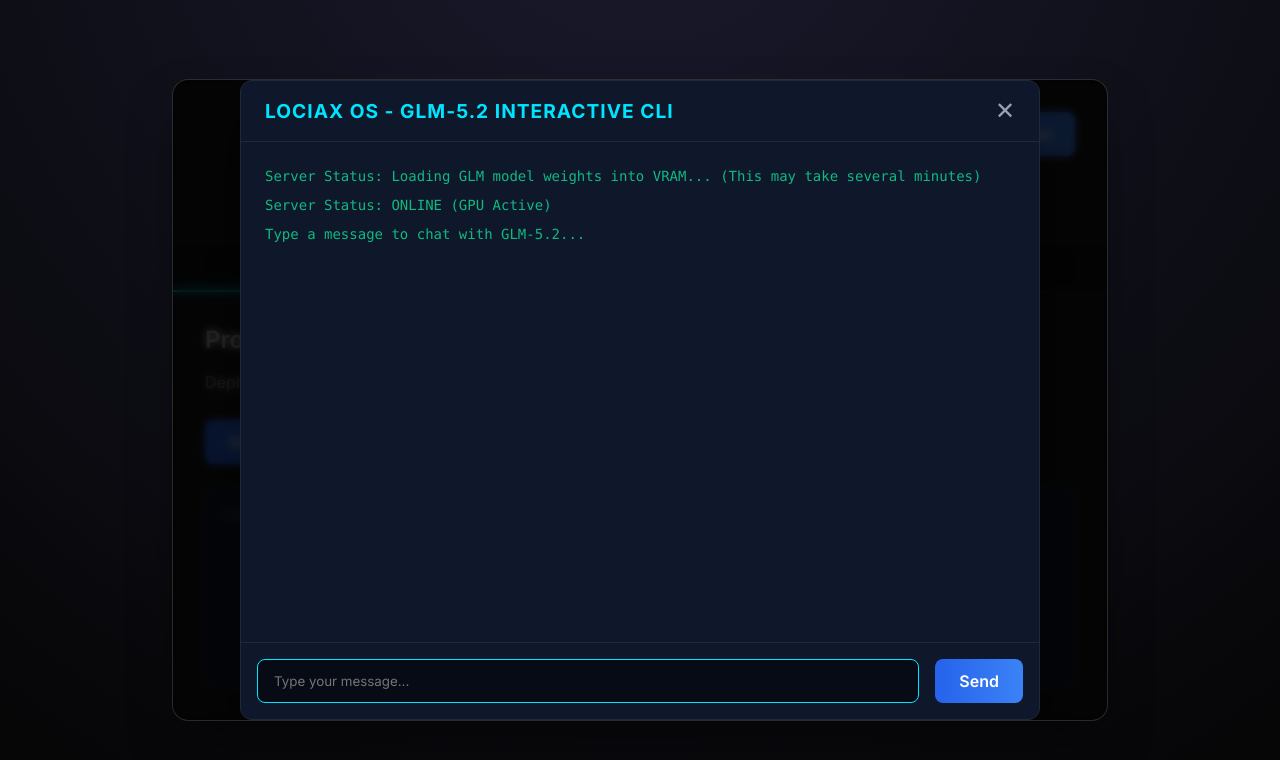
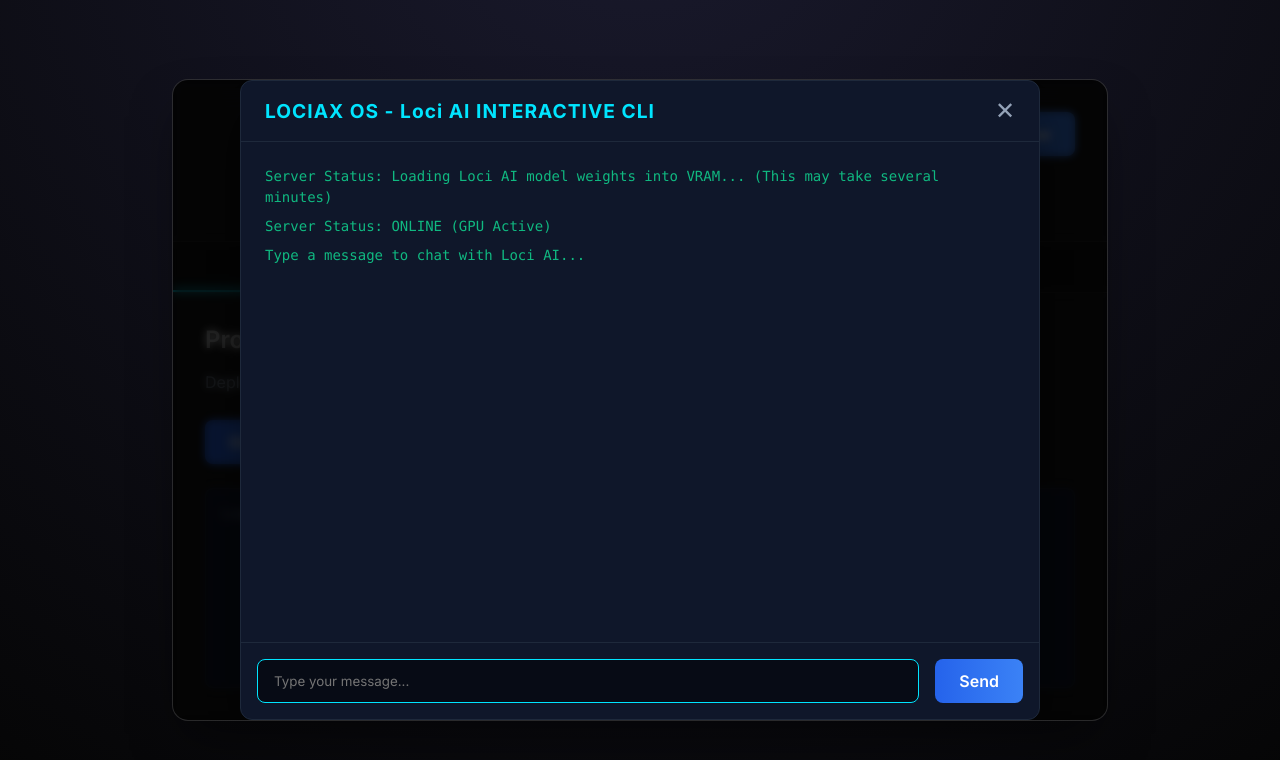
Before and after one commit to lociAI/LociaX-OS-Web, a React app: page / in a window 1280 px wide. Both pictures are taken after a click on the button "🚀 Launch AI Now". Shown: the top 760 px of the page. Built offline with nearby package versions, Linux system fonts and the light colour scheme; the HTML template or start-up script is replaced by a standard one.

Commit message:
Initial commit for SaaS Web App

```diff
--- a/src/App.jsx
+++ b/src/App.jsx
@@ -8,9 +8,9 @@ function App() {
   const [promptCategory, setPromptCategory] = useState('Coding - Python Expert');
   const [showGlmChat, setShowGlmChat] = useState(false);
   const [chatHistory, setChatHistory] = useState([
-    { sender: 'system', text: 'Server Status: Loading GLM model weights into VRAM... (This may take several minutes)' },
+    { sender: 'system', text: 'Server Status: Loading Loci AI model weights into VRAM... (This may take several minutes)' },
     { sender: 'system', text: 'Server Status: ONLINE (GPU Active)' },
-    { sender: 'system', text: 'Type a message to chat with GLM-5.2...' }
+    { sender: 'system', text: 'Type a message to chat with Loci AI...' }
   ]);
   const [chatInput, setChatInput] = useState('');
   const chatEndRef = useRef(null);
@@ -22,12 +22,12 @@ function App() {
 
   const handleInstall = () => {
     setIsInstalling(true);
-    setLogs(["Starting GLM-5.2 Cloud Provisioning..."]);
+    setLogs(["Starting Loci AI Cloud Provisioning..."]);
 
     let step = 0;
     const steps = [
       "Allocating GPU container...",
-      "Cloning GLM-5.2 repository...",
+      "Cloning Loci AI repository...",
       "Setting up Python virtual environment...",
       "Installing PyTorch and dependencies...",
       "Provisioning successful! Your server is ready."
@@ -81,7 +81,7 @@ function App() {
   const renderInstallTab = () => (
     <div className="tab-content">
       <h2>Provision Server</h2>
-      <p>Deploy your dedicated GLM-5.2 environment to our secure cloud. This will allocate an instance for you.</p>
+      <p>Deploy your dedicated Loci AI environment to our secure cloud. This will allocate an instance for you.</p>
 
       <button
         className="btn primary"
@@ -125,7 +125,7 @@ function App() {
           📋 Copy to Clipboard
         </button>
         <button className="btn primary" onClick={() => setShowGlmChat(true)}>
-          🚀 Launch GLM-5.2 CLI Server
+          🚀 Launch Loci AI CLI Server
         </button>
       </div>
     </div>
@@ -162,7 +162,7 @@ function App() {
           <div className="form-group">
             <label>Reward Mechanism</label>
             <select className="form-control">
-              <option>GLM-5.2 (Self-Critique)</option>
+              <option>Loci AI (Self-Critique)</option>
               <option>Heuristic</option>
             </select>
           </div>
@@ -199,19 +199,19 @@ function App() {
       {activeTab === 'prompt' && renderPromptTab()}
       {activeTab === 'agent' && renderMultiAgentTab()}
 
-      {/* GLM Chat Modal */}
+      {/* Loci AI Chat Modal */}
       {showGlmChat && (
         <div className="modal-overlay">
           <div className="chat-modal">
             <div className="chat-header">
-              <h3>LOCIAX OS - GLM-5.2 INTERACTIVE CLI</h3>
+              <h3>LOCIAX OS - Loci AI INTERACTIVE CLI</h3>
               <button className="close-btn" onClick={() => setShowGlmChat(false)}>✕</button>
             </div>
             <div className="chat-window">
               {chatHistory.map((msg, i) => (
                 <div key={i} className={`chat-message ${msg.sender}`}>
                   <span className="sender-tag">
-                    {msg.sender === 'user' ? 'User > ' : msg.sender === 'glm' ? 'GLM-5.2 > ' : ''}
+                    {msg.sender === 'user' ? 'User > ' : msg.sender === 'glm' ? 'Loci AI > ' : ''}
                   </span>
                   {msg.text}
                 </div>
```
Also changed, not shown: 1 other file (tests, documents, lock files or other folders).
